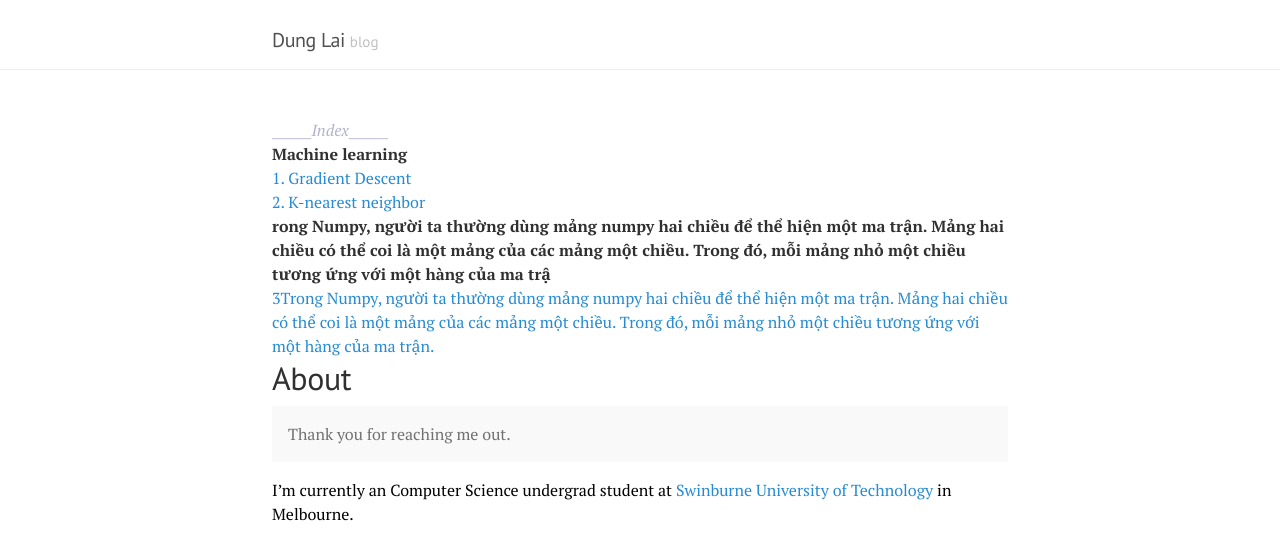
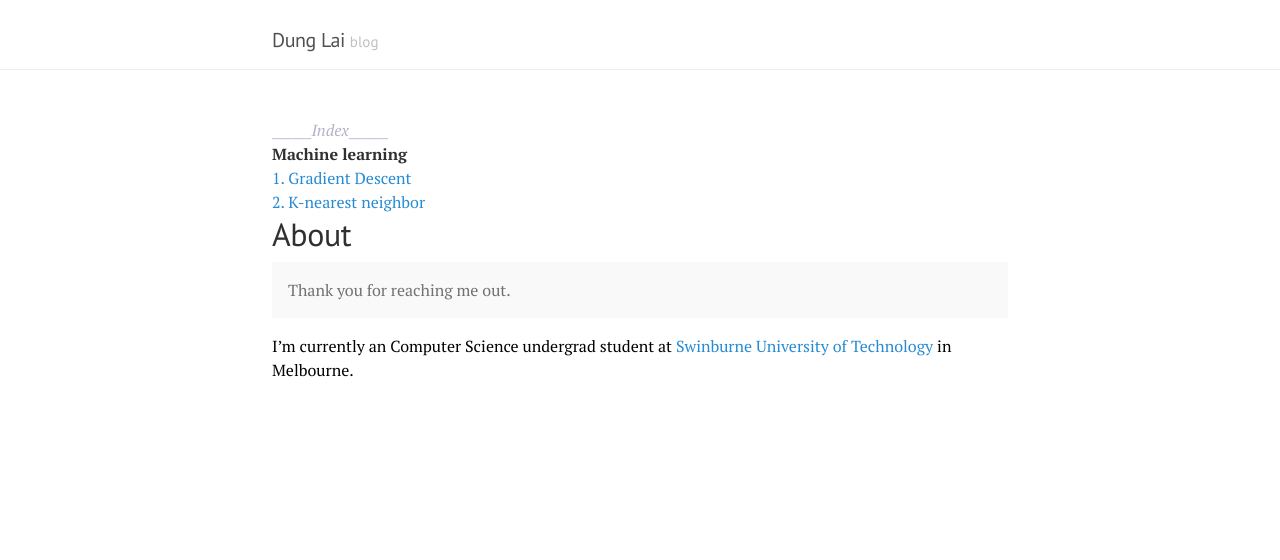
Before and after one commit to DungLai/dunglai.github.io, a Jekyll site: the page built from about.md, in a window 1280 px wide, cut to the strip 104-664 px from the top of the page. Built offline with Jekyll 4.4.1, drawn with Linux system fonts in a browser that asks for light colours.

```diff
--- a/_includes/blog_index.html
+++ b/_includes/blog_index.html
@@ -7,7 +7,5 @@
 		<strong>Machine learning</strong></br>
 			<a href=''>1. Gradient Descent</a></br>
 			<a href=''>2. K-nearest neighbor</a></br>
-		<strong>rong Numpy, người ta thường dùng mảng numpy hai chiều để thể hiện một ma trận. Mảng hai chiều có thể coi là một mảng của các mảng một chiều. Trong đó, mỗi mảng nhỏ một chiều tương ứng với một hàng của ma trậ</strong> </br>
-			<a href=''>3Trong Numpy, người ta thường dùng mảng numpy hai chiều để thể hiện một ma trận. Mảng hai chiều có thể coi là một mảng của các mảng một chiều. Trong đó, mỗi mảng nhỏ một chiều tương ứng với một hàng của ma trận.</a>
 	</div>
 </div>
```
Also changed, not shown: _posts/2017-11-15-test.md (+1 -1 lines).
